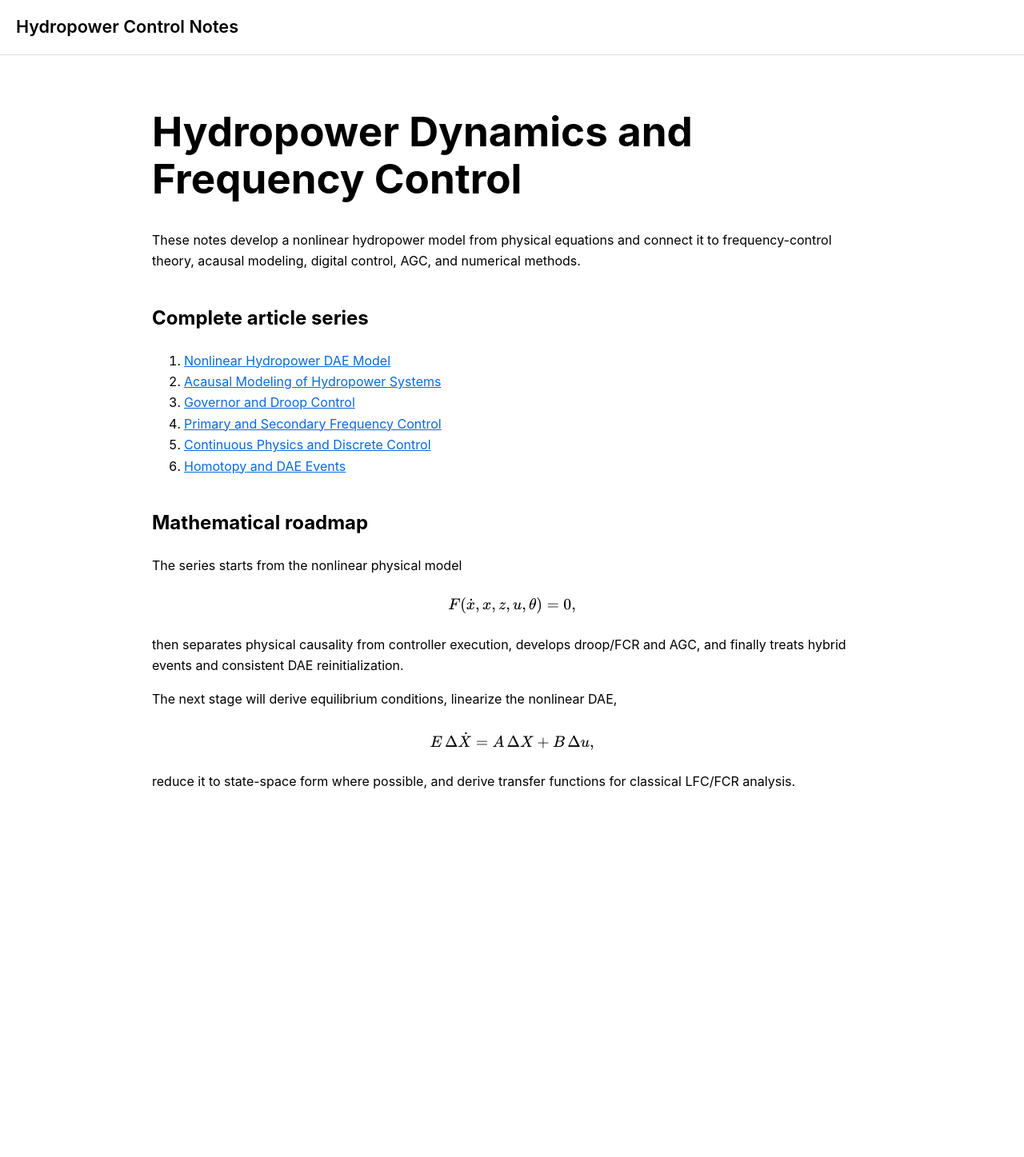
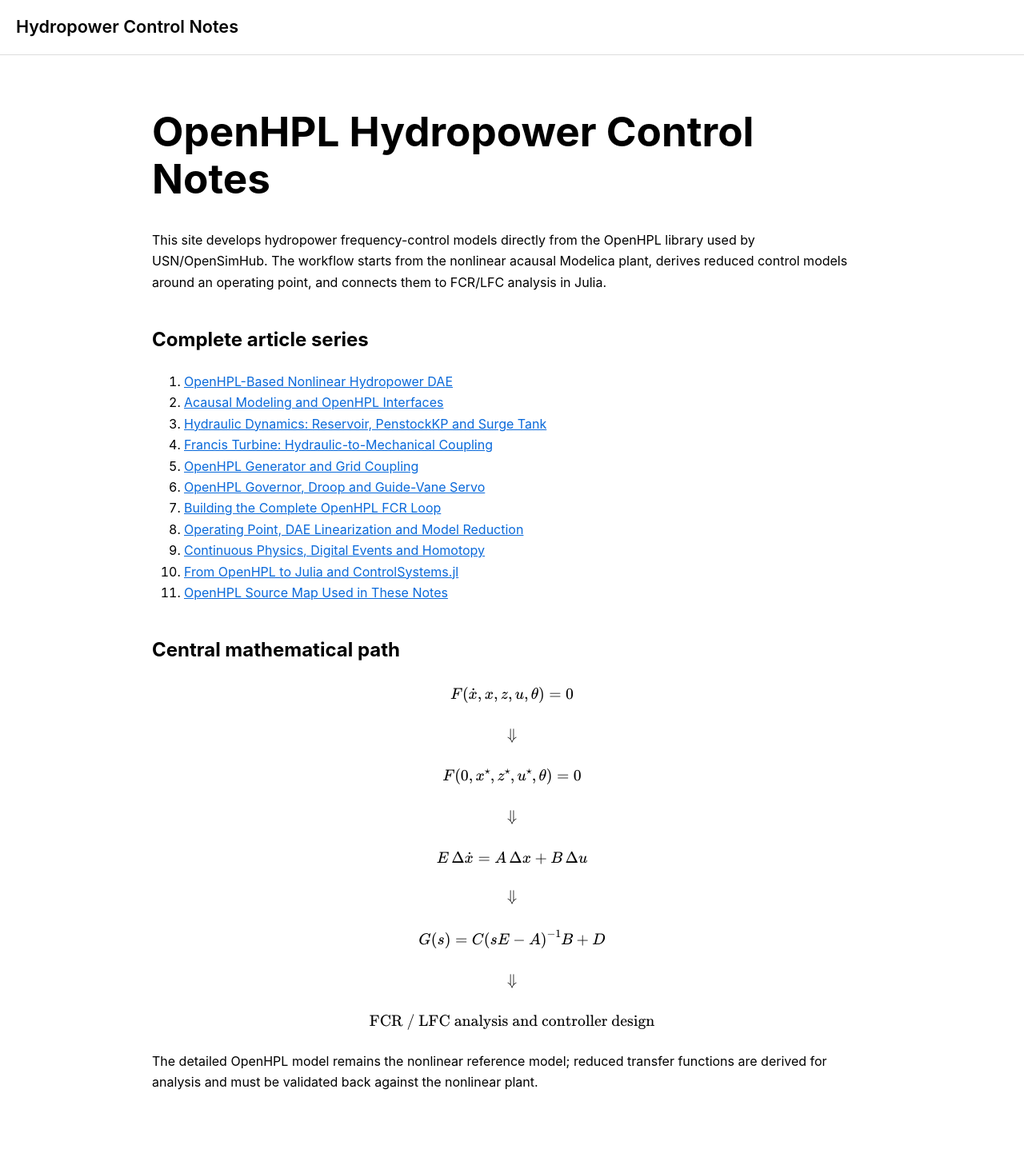
Before and after one commit to pandeysudan1/hydropower-control-notes, a Jekyll site: the page built from index.md, in a window 1280 px wide. Shown: the whole page at 80% size. Built offline with Jekyll 4.4.1, drawn with Linux system fonts in a browser that asks for light colours; before the commit the page ends 1070 px from its top, so only the background shows below that.

Commit message:
Update homepage for complete OpenHPL article series

```diff
--- a/index.md
+++ b/index.md
@@ -1,35 +1,62 @@
 ---
 layout: default
-title: Hydropower Dynamics and Frequency Control
+title: OpenHPL Hydropower Control Notes
 ---
 
-# Hydropower Dynamics and Frequency Control
+# OpenHPL Hydropower Control Notes
 
-These notes develop a nonlinear hydropower model from physical equations and connect it to frequency-control theory, acausal modeling, digital control, AGC, and numerical methods.
+This site develops hydropower frequency-control models directly from the OpenHPL library used by USN/OpenSimHub. The workflow starts from the nonlinear acausal Modelica plant, derives reduced control models around an operating point, and connects them to FCR/LFC analysis in Julia.
 
 ## Complete article series
 
-1. [Nonlinear Hydropower DAE Model](articles/01-hydropower-dae-model.html)
-2. [Acausal Modeling of Hydropower Systems](articles/02-acausal-modeling.html)
-3. [Governor and Droop Control](articles/03-governor-droop-control.html)
-4. [Primary and Secondary Frequency Control](articles/04-primary-secondary-control.html)
-5. [Continuous Physics and Discrete Control](articles/05-continuous-discrete-control.html)
-6. [Homotopy and DAE Events](articles/06-homotopy-dae-events.html)
+1. [OpenHPL-Based Nonlinear Hydropower DAE](articles/01-hydropower-dae-model.html)
+2. [Acausal Modeling and OpenHPL Interfaces](articles/02-acausal-modeling.html)
+3. [Hydraulic Dynamics: Reservoir, PenstockKP and Surge Tank](articles/03-governor-droop-control.html)
+4. [Francis Turbine: Hydraulic-to-Mechanical Coupling](articles/04-primary-secondary-control.html)
+5. [OpenHPL Generator and Grid Coupling](articles/05-continuous-discrete-control.html)
+6. [OpenHPL Governor, Droop and Guide-Vane Servo](articles/06-homotopy-dae-events.html)
+7. [Building the Complete OpenHPL FCR Loop](articles/07-openhpl-fcr-loop.html)
+8. [Operating Point, DAE Linearization and Model Reduction](articles/08-operating-point-linearization.html)
+9. [Continuous Physics, Digital Events and Homotopy](articles/09-hybrid-events-homotopy.html)
+10. [From OpenHPL to Julia and ControlSystems.jl](articles/10-julia-control-workflow.html)
+11. [OpenHPL Source Map Used in These Notes](articles/11-openhpl-source-map.html)
 
-## Mathematical roadmap
-
-The series starts from the nonlinear physical model
+## Central mathematical path
 
 $$
-F(\dot{x},x,z,u,\theta)=0,
+F(\dot{x},x,z,u,\theta)=0
 $$
 
-then separates physical causality from controller execution, develops droop/FCR and AGC, and finally treats hybrid events and consistent DAE reinitialization.
-
-The next stage will derive equilibrium conditions, linearize the nonlinear DAE,
+$$
+\Downarrow
+$$
 
 $$
-E\,\Delta\dot X=A\,\Delta X+B\,\Delta u,
+F(0,x^\star,z^\star,u^\star,\theta)=0
 $$
 
-reduce it to state-space form where possible, and derive transfer functions for classical LFC/FCR analysis.
+$$
+\Downarrow
+$$
+
+$$
+E\,\Delta\dot{x}=A\,\Delta x+B\,\Delta u
+$$
+
+$$
+\Downarrow
+$$
+
+$$
+G(s)=C(sE-A)^{-1}B+D
+$$
+
+$$
+\Downarrow
+$$
+
+$$
+\text{FCR / LFC analysis and controller design}
+$$
+
+The detailed OpenHPL model remains the nonlinear reference model; reduced transfer functions are derived for analysis and must be validated back against the nonlinear plant.
```
